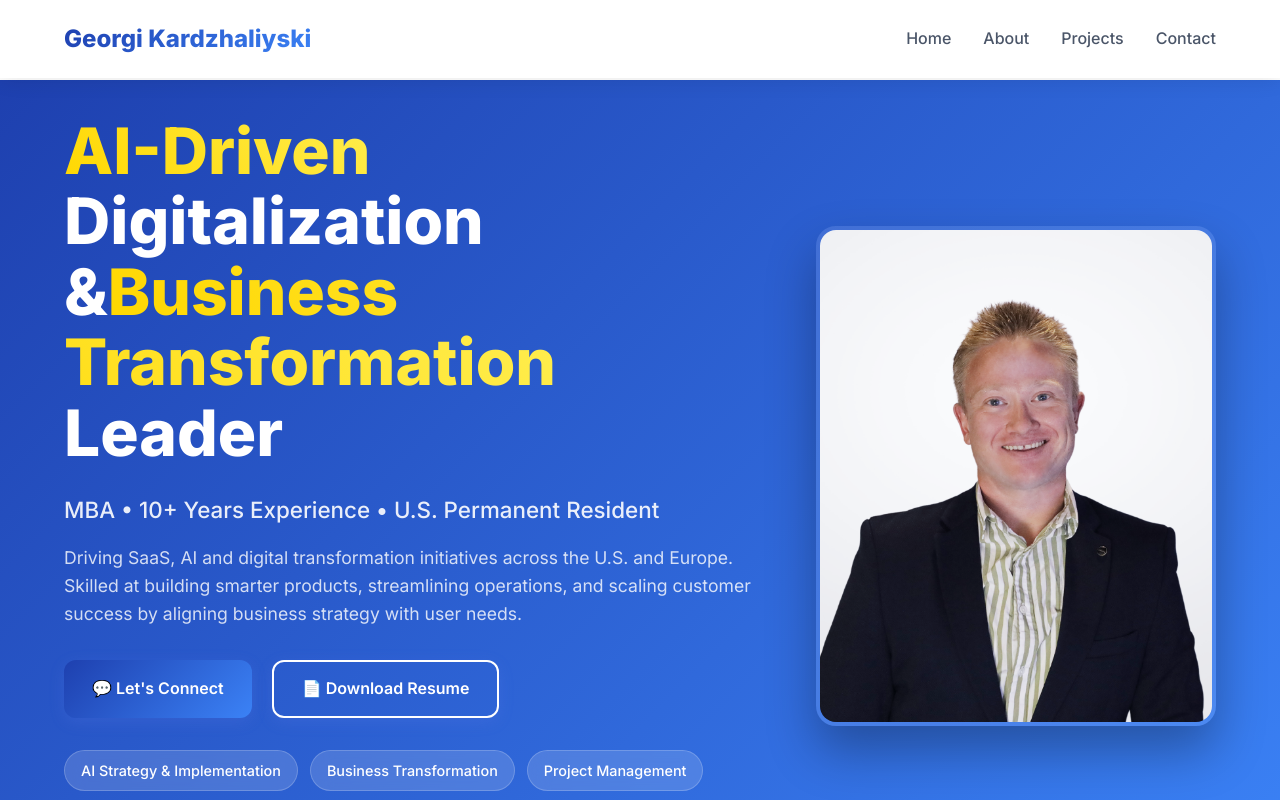
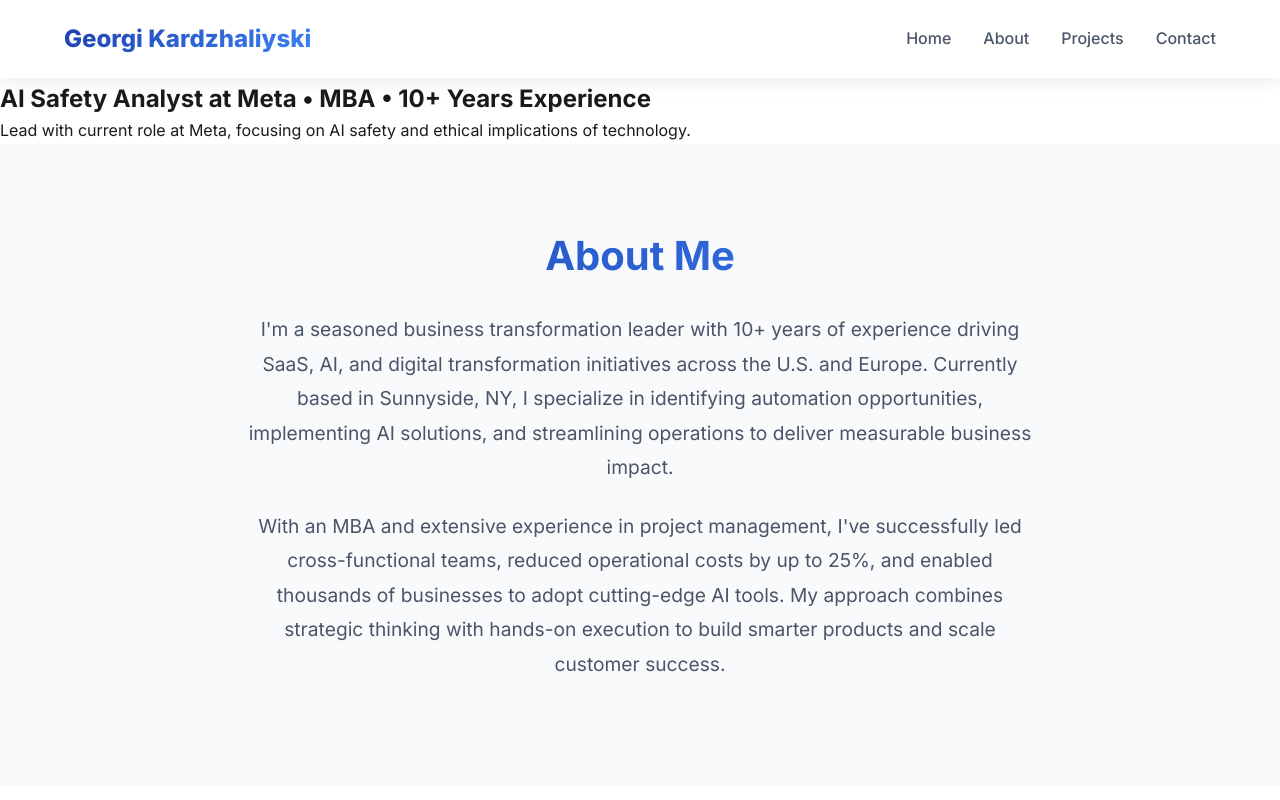
Before and after one commit to georgikdz/my-portfolio, a Next.js app: page / in a window 1280 px wide. Shown: the top 800 px of the page. Built offline with nearby package versions, Linux system fonts and the light colour scheme.

Commit message:
Update Hero section to feature current Meta employment

```diff
--- a/components/Hero.js
+++ b/components/Hero.js
@@ -1,45 +1,10 @@
-export default function Hero() {
-  return (
-    <section id="home" className="hero">
-      <div className="container">
-        <div className="hero-content">
-          <div className="hero-text">
-            <h1>
-              <span className="hero-highlight">AI-Driven</span> Digitalization &
-              <span className="hero-highlight">Business Transformation</span> Leader
-            </h1>
-            <p className="hero-subtitle">MBA • 10+ Years Experience • U.S. Permanent Resident</p>
-            <p className="hero-description">
-              Driving SaaS, AI and digital transformation initiatives across the U.S. and Europe.
-              Skilled at building smarter products, streamlining operations, and scaling customer success
-              by aligning business strategy with user needs.
-            </p>
-            <div className="hero-buttons">
-              <a href="#contact" className="btn">
-                💬 Let's Connect
-              </a>
-              <a href="/resume.pdf" className="btn btn-outline" download>
-                📄 Download Resume
-              </a>
-            </div>
-            <div className="hero-skills">
-              <span className="skill-tag">AI Strategy & Implementation</span>
-              <span className="skill-tag">Business Transformation</span>
-              <span className="skill-tag">Project Management</span>
-              <span className="skill-tag">Digital Innovation</span>
-              <span className="skill-tag">Agile Methodologies</span>
-            </div>
-          </div>
+const Hero = () => {
+    return (
+        <section>
+            <h2>AI Safety Analyst at Meta • MBA • 10+ Years Experience</h2>
+            <p>Lead with current role at Meta, focusing on AI safety and ethical implications of technology.</p>
+        </section>
+    );
+};
 
-          <div className="hero-image">
-            <img
-              src="/headshot.jpg"
-              alt="Georgi Kardzhaliyski - Professional headshot"
-              className="headshot"
-            />
-          </div>
-        </div>
-      </div>
-    </section>
-  );
-}
+export default Hero;
```
